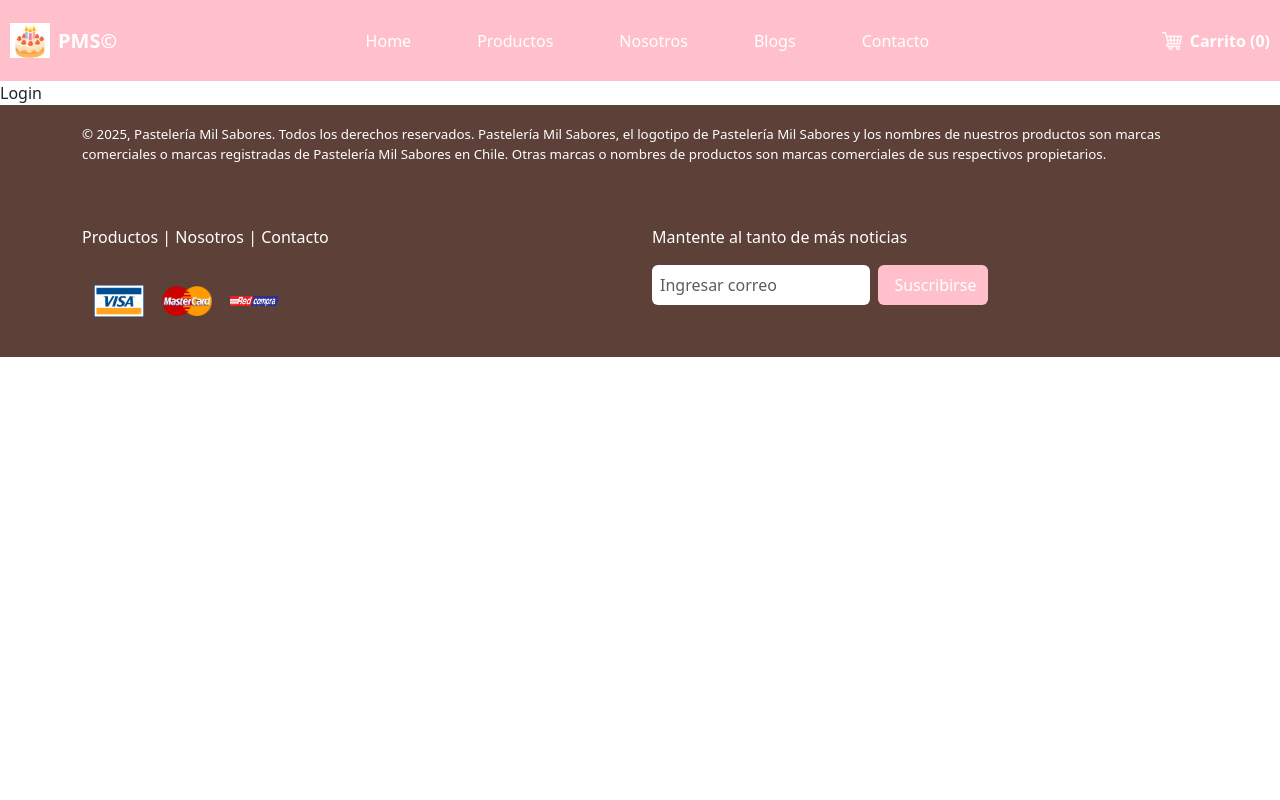
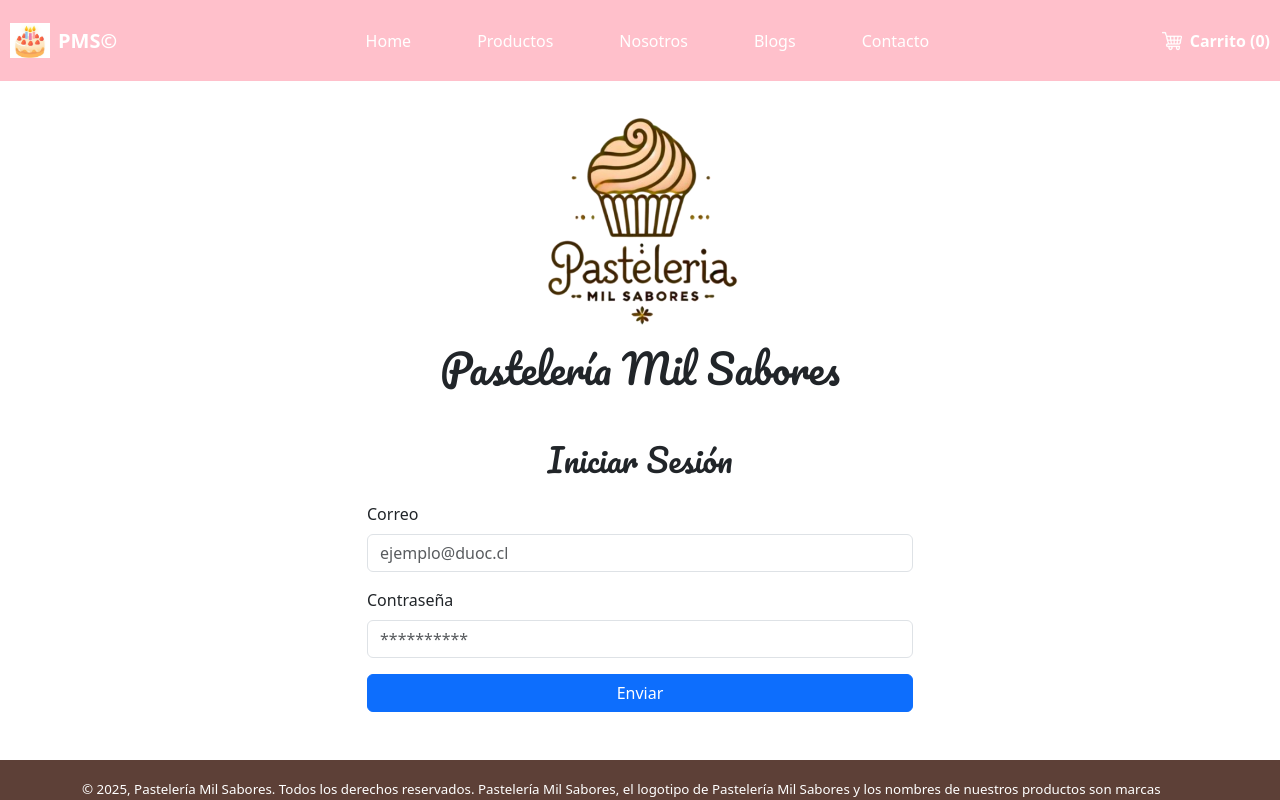
Before and after one commit to ivsantander-dot/milsaboresweb-v2, a React (Vite) app: page /login in a window 1280 px wide. Shown: the top 800 px of the page. Built offline with nearby package versions, Linux system fonts and the light colour scheme.

Commit message:
pagina login terminada

```diff
--- a/src/pages/login.jsx
+++ b/src/pages/login.jsx
@@ -1,17 +1,100 @@
-import React from 'react';
+import React, { useState, useEffect } from "react";
+import { Container, Row, Col, Form, Button } from "react-bootstrap";
 import HeaderComponents from '../components/Header/HeaderComponents';
 import FooterComponents from '../components/Footer/FooterComponent';
+import styles from "../styles/login.module.css";
 
-function Login() {
+
+import { useNavigate } from "react-router-dom";
+
+export default function Login() {
+  const [email, setEmail] = useState("");
+  const [password, setPassword] = useState("");
+  const [validated, setValidated] = useState(false);
+  const navigate = useNavigate();
+
+  // Manejar envío del formulario
+  const handleSubmit = (e) => {
+    e.preventDefault();
+    const form = e.currentTarget;
+
+    if (!form.checkValidity()) {
+      e.stopPropagation();
+      setValidated(true);
+      return;
+    }
+
+    // Validación de login
+    if (email.trim() === "admin@gmail.com" && password.trim() === "admin") {
+      navigate("/homeAdmin");
+    } else {
+      setValidated(true);
+    }
+  };
+
   return (
     <>
       <HeaderComponents />
 
-       <div>Login</div>
+      {/* Logo y nombre */}
+      <Container className={`text-center my-4 ${styles.loginContainer}`}>
+        <img
+          src="/images/LogoEmpresa.jpg"
+          alt="LogoEmpresa"
+          className={`img-fluid rounded mx-auto d-block mb-2 ${styles.loginLogo}`}
+        />
+        <h1 className={styles.loginTitle}>Pastelería Mil Sabores</h1>
+      </Container>
+
+      {/* Login Form */}
+      <Container className={`my-5 ${styles.loginFormContainer}`}>
+        <Row className="justify-content-center">
+          <Col md={8} lg={6}>
+            <h2 className="text-center mb-4">Iniciar Sesión</h2>
+
+            <Form noValidate validated={validated} onSubmit={handleSubmit} className={styles.loginForm}>
+              <Form.Group className="mb-3" controlId="emailId">
+                <Form.Label>Correo</Form.Label>
+                <Form.Control
+                  type="email"
+                  placeholder="ejemplo@duoc.cl"
+                  value={email}
+                  onChange={(e) => setEmail(e.target.value)}
+                  required
+                  pattern="^[a-zA-Z0-9._%+-]+@(duoc\.cl|profesor\.duoc\.cl|gmail\.com)$"
+                />
+                <Form.Control.Feedback type="invalid">
+                  El correo no es válido.
+                </Form.Control.Feedback>
+              </Form.Group>
+
+              <Form.Group className="mb-3" controlId="contraseñaId">
+                <Form.Label>Contraseña</Form.Label>
+                <Form.Control
+                  type="password"
+                  placeholder="**********"
+                  value={password}
+                  onChange={(e) => setPassword(e.target.value)}
+                  required
+                  minLength={4}
+                  maxLength={10}
+                />
+                <Form.Control.Feedback type="invalid">
+                  La contraseña no es válida.
+                </Form.Control.Feedback>
+              </Form.Group>
+
+              <div className="d-grid">
+                <Button type="submit" variant="primary">
+                  Enviar
+                </Button>
+              </div>
+            </Form>
+          </Col>
+        </Row>
+      </Container>
 
       <FooterComponents />
     </>
   );
 }
-
-export default Login;
--- /dev/null
+++ b/src/styles/login.module.css
@@ -0,0 +1,85 @@
+/* Estilos del contenedor principal */
+.login-container {
+  flex-grow: 1; /* asegura que ocupe el espacio disponible */
+  padding: 2rem 1rem;
+}
+
+/* Logo de la empresa */
+.login-logo {
+  max-width: 200px;
+  height: auto;
+  margin-bottom: 1rem;
+}
+
+/* Título principal */
+.login-title {
+  font-family: "Pacifico", cursive;
+  font-size: 2rem;
+  margin-bottom: 2rem;
+  color: var(--color-text);
+}
+
+/* Formulario */
+.login-form {
+  background-color: var(--color-light);
+  padding: 2rem;
+  border-radius: 0.5rem;
+  box-shadow: 0 4px 6px rgba(0, 0, 0, 0.1);
+}
+
+/* Input de formulario */
+.login-form input {
+  padding: 0.5rem;
+  border-radius: 0.375rem;
+  border: 1px solid var(--color-border);
+}
+
+/* Botón de envío */
+.login-form button {
+  background-color: var(--color-primary);
+  color: white;
+  border: none;
+  padding: 0.5rem 1rem;
+  border-radius: 0.375rem;
+  transition: var(--transition);
+}
+
+.login-form button:hover {
+  background-color: var(--color-primary-dark);
+  cursor: pointer;
+  color: white;
+}
+
+/* Feedback de validación (usando Bootstrap) */
+.login-form .invalid-feedback {
+  font-size: 0.85rem;
+}
+
+/* Tooltip de validación para inputs */
+.guiaValidacion {
+  position: relative;
+  display: inline-block;
+  cursor: pointer;
+  margin-left: 5px;
+}
+
+.guiaValidacion .guiaValidacion-texto {
+  visibility: hidden;
+  width: 220px;
+  background-color: #333;
+  color: #fff;
+  border-radius: 5px;
+  padding: 8px;
+  position: absolute;
+  bottom: 125%;
+  transform: translateX(-50%);
+  opacity: 0;
+  transition: opacity 0.3s;
+  font-size: 0.85rem;
+  z-index: 10;
+}
+
+.guiaValidacion:hover .guiaValidacion-texto {
+  visibility: visible;
+  opacity: 1;
+}
```
